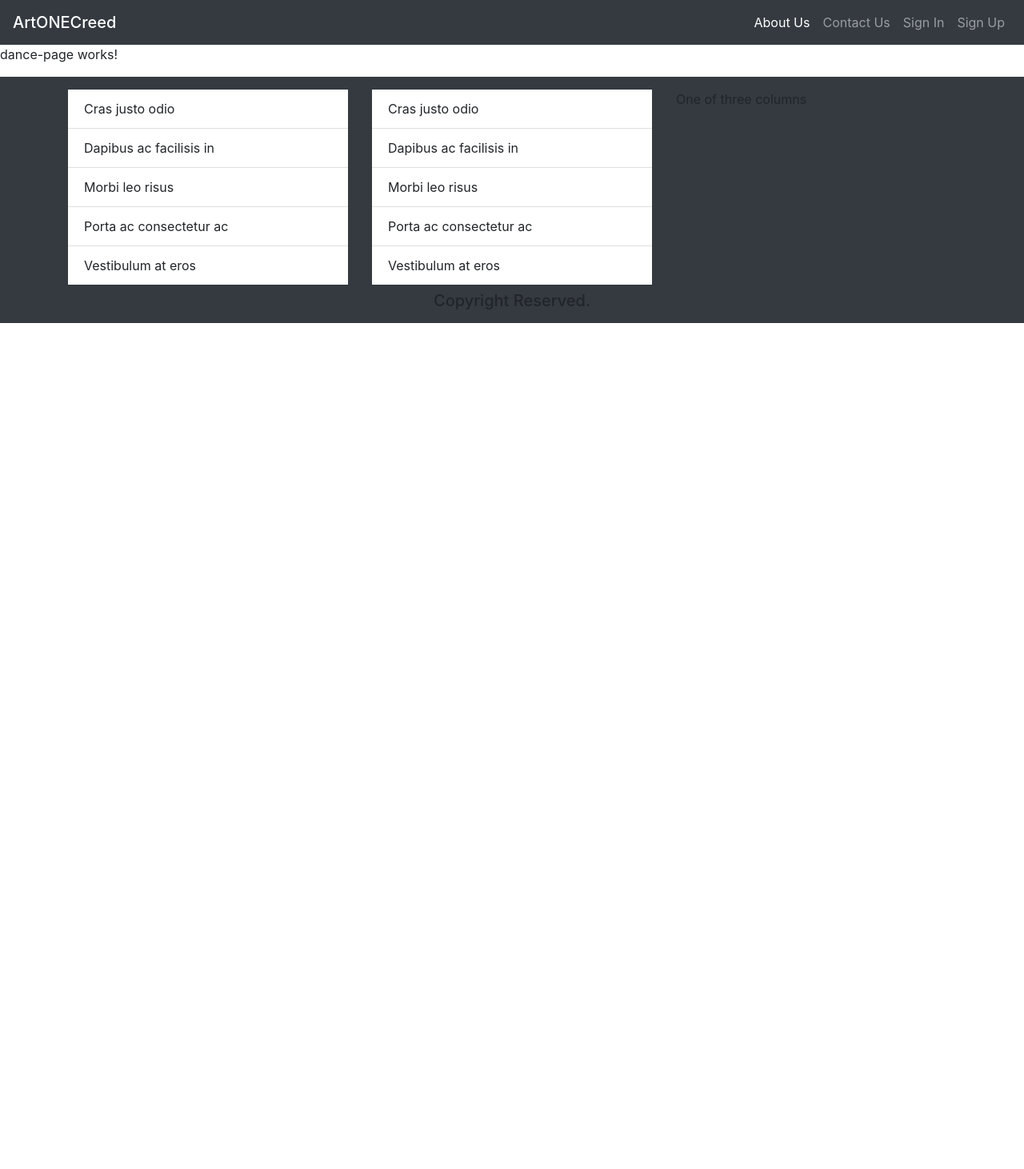
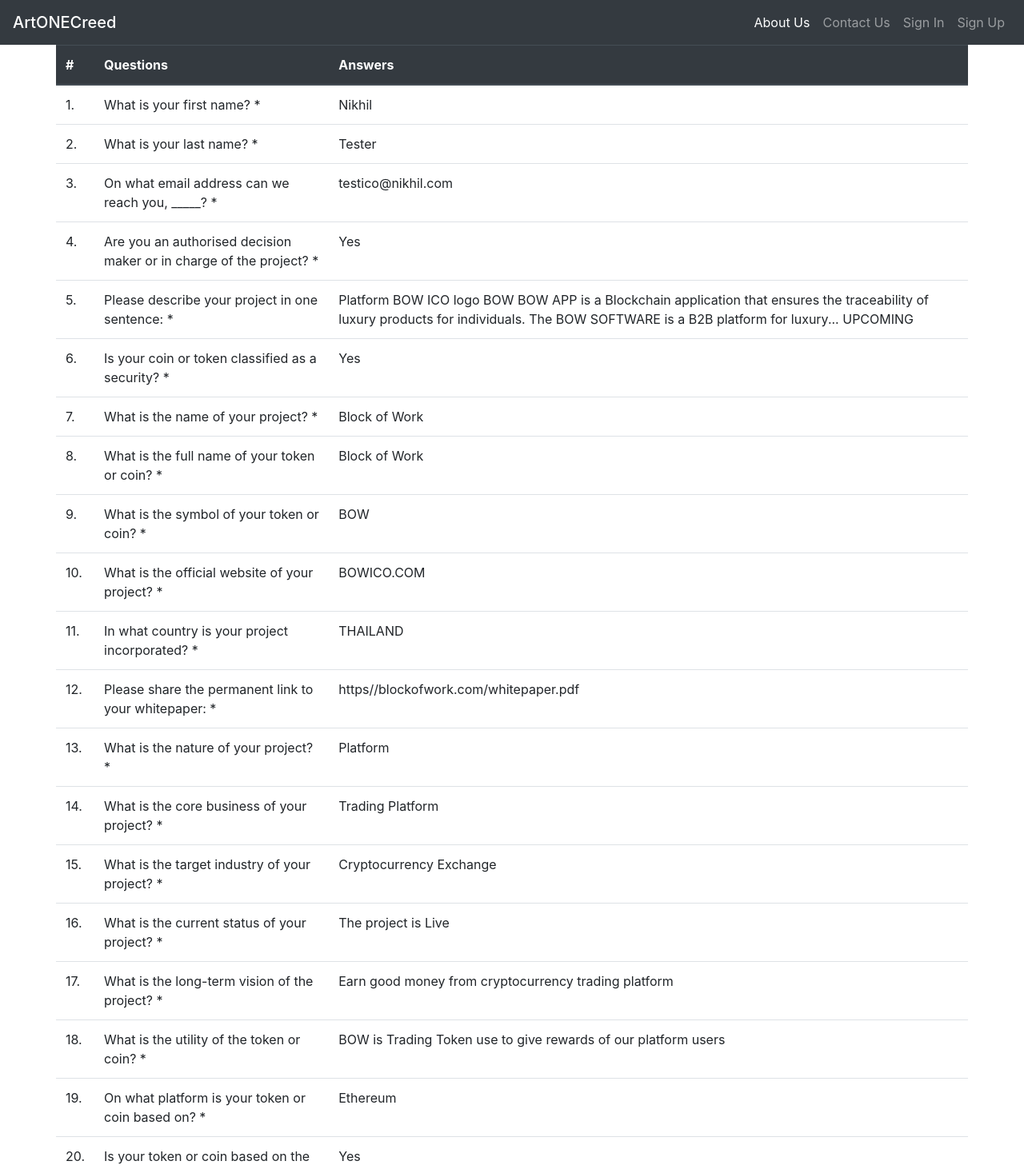
Before and after one commit to SumitLokhande/ArtOneCreed-Angular-7, an Angular app: page /dance in a window 1280 px wide. Shown: the top 1462 px of the page at 80% size. Before the commit the page ends 800 px from the top, so only its background shows below. Built offline with nearby package versions, Linux system fonts and the light colour scheme.

Commit message:
showcase img mapping with btns is done

```diff
--- a/src/app/components/detail-snippet-block/detail-snippet-block.component.html
+++ b/src/app/components/detail-snippet-block/detail-snippet-block.component.html
@@ -1,5 +1,6 @@
 <div class="card text-center rounded shadow" style="width: 18rem;">
-    <div class="card-body ">
+    <div class="card-body test-center ">
+        <i class="fas fa-award fa-3x	"></i>
       <h5 class="card-title">Special title treatment</h5>
       <p class="card-text">With supporting text below as a natural lead-in to additional content.</p>
     </div>
--- a/src/app/components/showcase/showcase.component.html
+++ b/src/app/components/showcase/showcase.component.html
@@ -4,7 +4,7 @@
             <div class="row">
                 <div class="col-sm ">
                   <div class="card " >
-      <img class="animated flash h-50 w-100 rounded" [src]="url" alt="Third slide">
+      <img class="animated flash h-50 w-100 border border-dark rounded img-thumbnail" [src]="url" alt="Third slide">
             </div>
                 </div>
                 <div id=columns class="col-sm text-center m-2  p-3 " >
--- a/src/app/components/showcase/showcase.component.ts
+++ b/src/app/components/showcase/showcase.component.ts
@@ -10,9 +10,9 @@
   artForms =  [
     { name : 'Dance', url : '../../../assets/imgs/zac-ong-463187-unsplash.jpg'},
     { name : 'Graffiti' , url : '../../../assets/imgs/paolo-nicolello-546092-unsplash.jpg'},
-    { name : 'Music', url : '../../../assets/imgs/zac-ong-463187-unsplash.jpg'},
-    { name : 'Photography', url : '../../../assets/imgs/zac-ong-463187-unsplash.jpg'},
-    { name : 'Travel', url : '../../../assets/imgs/zac-ong-463187-unsplash.jpg'}
+    { name : 'Music', url : '../../../assets/imgs/audio-close-up-console-1481312.jpg'},
+    { name : 'Photography', url : '../../../assets/imgs/dariusz-sankowski-57167-unsplash.jpg'},
+    { name : 'Travel', url : '../../../assets/imgs/raj-eiamworakul-764301-unsplash.jpg'}
 
   ]
   constructor() {
@@ -25,6 +25,7 @@
   showDetails(name){
     this.showDetailActive=true;
     console.log(name);
-    this.url = '../../../assets/imgs/paolo-nicolello-546092-unsplash.jpg';
+    const selectedArt = this.artForms.find(artType =>artType.name===name)
+    this.url = selectedArt.url;
   }
 }
--- a/src/app/pages/dance-page/dance-page.component.html
+++ b/src/app/pages/dance-page/dance-page.component.html
@@ -1,3 +1,48 @@
-<p>
-  dance-page works!
-</p>
+<!-- <div class="container">
+
+          <div class="container  mb-3 ">
+
+              <ul class="list-group list-group-flush ">
+                <li class="list-group-item list-group-item-dark">5.Please describe your project in one sentence: *</li>
+                <li class="list-group-item">Platform BOW ICO logo BOW BOW APP is a Blockchain application that ensures the traceability of luxury products for individuals. The BOW SOFTWARE is a B2B platform for luxury... UPCOMING</li>
+                <li class="list-group-item list-group-item-dark">Morbi leo risus</li>
+                <li class="list-group-item">Porta ac consectetur ac</li>
+                <li class="list-group-item list-group-item-dark">Vestibulum at eros</li>
+                <li class="list-group-item">Porta ac consectetur ac</li>
+
+              </ul>
+            </div>
+            <hr>
+          <div class="container mb-3 ">
+
+              <ul class="list-group ">
+                  <li class="list-group-item list-group-item-dark" aria-disabled="true">Cras justo odio</li>
+                  <li class="list-group-item">Dapibus ac facilisis in</li>
+                  <li class="list-group-item list-group-item-dark">Morbi leo risus</li>
+                  <li class="list-group-item">Porta ac consectetur ac</li>
+                  <li class="list-group-item list-group-item-dark">Vestibulum at eros</li>
+              <li class="list-group-item">Porta ac consectetur ac</li>
+
+                </ul>
+            </div>
+      </div>
+ -->
+
+<table class="table container p-6">
+  <thead class="thead-dark">
+      <tr>
+          <th scope="col">#</th>
+          <th scope="col">Questions</th>
+          <th scope="col">Answers</th>
+        </tr>
+
+  </thead>
+  <tbody>
+    <tr *ngFor="let item of list;  let i = index">
+      <td scope="row">{{i+1}}.</td>
+      <td>{{item.que}}</td>
+      <td>{{item.ans}}</td>
+    </tr>
+
+  </tbody>
+</table>
--- a/src/app/pages/dance-page/dance-page.component.ts
+++ b/src/app/pages/dance-page/dance-page.component.ts
@@ -6,10 +6,68 @@
   styleUrls: ['./dance-page.component.sass']
 })
 export class DancePageComponent implements OnInit {
+  list = [
+    { que: ' What is your first name? * ', ans: 'Nikhil' },
+    { que: ' What is your last name? * ', ans: 'Tester' },
+    {
+      que: 'On what email address can we reach you, _____? *',
+      ans: 'testico@nikhil.com'
+    },
+    {
+      que:
+        'Are you an authorised decision maker or in charge of the project? *',
+      ans: 'Yes'
+    },
+    {
+      que: 'Please describe your project in one sentence: *',
+      ans:
+        'Platform BOW ICO logo BOW BOW APP is a Blockchain application that ensures the traceability of luxury products for individuals. The BOW SOFTWARE is a B2B platform for luxury... UPCOMING'
+    },
+    { que: 'Is your coin or token classified as a security? *', ans: 'Yes' },
+    { que: 'What is the name of your project? *', ans: 'Block of Work' },
+    {
+      que: 'What is the full name of your token or coin? *',
+      ans: 'Block of Work'
+    },
+    { que: 'What is the symbol of your token or coin? *', ans: 'BOW' },
+    {
+      que: 'What is the official website of your project? *',
+      ans: 'BOWICO.COM'
+    },
+    { que: 'In what country is your project incorporated? *', ans: 'THAILAND' },
+    {
+      que: 'Please share the permanent link to your whitepaper: *',
+      ans: 'https//blockofwork.com/whitepaper.pdf'
+    },
+    { que: 'What is the nature of your project? *', ans: 'Platform' },
+    {
+      que: 'What is the core business of your project? *',
+      ans: 'Trading Platform'
+    },
+    {
+      que: 'What is the target industry of your project? *',
+      ans: 'Cryptocurrency Exchange'
+    },
+    {
+      que: 'What is the current status of your project? *',
+      ans: ' The project is Live'
+    },
+    {
+      que: 'What is the long-term vision of the project? *',
+      ans: 'Earn good money from cryptocurrency trading platform'
+    },
+    {
+      que: 'What is the utility of the token or coin? *',
+      ans: 'BOW is Trading Token use to give rewards of our platform users'
+    },
 
-  constructor() { }
+    {
+      que: 'On what platform is your token or coin based on? *',
+      ans: 'Ethereum'
+    },
+    { que: 'Is your token or coin based on the ERC20 standard? *', ans: 'Yes' }
+  ];
+  constructor() {}
 
-  ngOnInit() {
-  }
-
+  ngOnInit() {}
 }
```
Also changed, not shown: src/app/app-routing.module.ts (+3 -5 lines).
